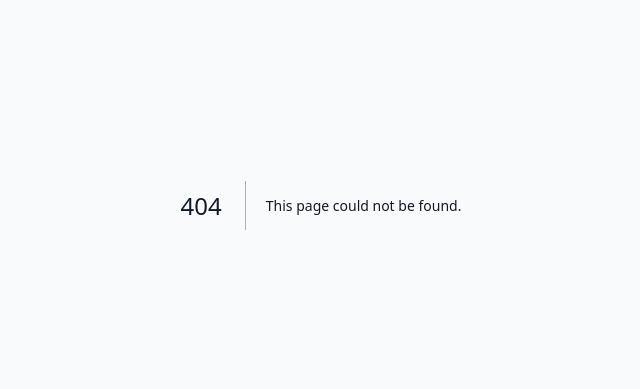
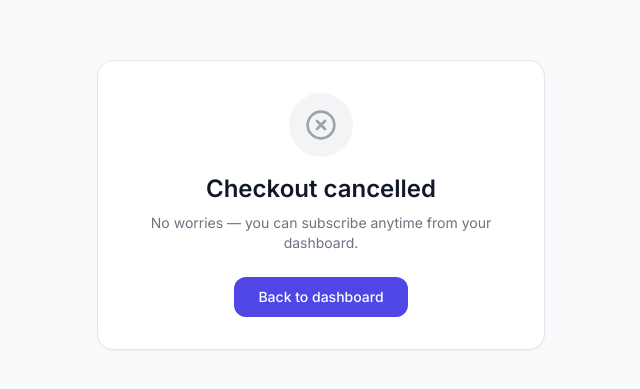
Before and after one commit to helderaas/allocate, a Next.js app: page /subscription/cancel in a window 1280 px wide. Before the commit this address had no page. Shown: the part 195-584 px from the top of the page, without its empty margins (319-959 px from the left). Built offline with nearby package versions, Linux system fonts and the light colour scheme.

Commit message:
feat: subscription cancel page

```diff
--- /dev/null
+++ b/src/app/subscription/cancel/page.tsx
@@ -0,0 +1,24 @@
+"use client";
+import { XCircle } from "lucide-react";
+
+export default function SubscriptionCancelPage() {
+  return (
+    <div className="min-h-screen bg-gray-50 flex items-center justify-center p-4">
+      <div className="bg-white rounded-2xl border border-gray-200 p-8 max-w-md w-full text-center shadow-sm">
+        <div className="w-16 h-16 bg-gray-100 rounded-full flex items-center justify-center mx-auto mb-4">
+          <XCircle size={32} className="text-gray-400" />
+        </div>
+        <h1 className="text-2xl font-semibold text-gray-900 mb-2">Checkout cancelled</h1>
+        <p className="text-gray-500 text-sm mb-6">
+          No worries — you can subscribe anytime from your dashboard.
+        </p>
+        <button
+          onClick={() => window.location.href = "/dashboard"}
+          className="px-6 py-2.5 bg-indigo-600 hover:bg-indigo-700 text-white rounded-xl font-medium text-sm"
+        >
+          Back to dashboard
+        </button>
+      </div>
+    </div>
+  );
+}
```
